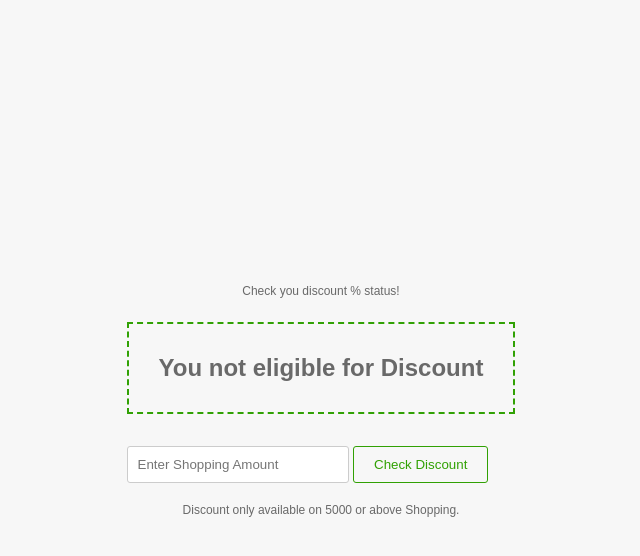
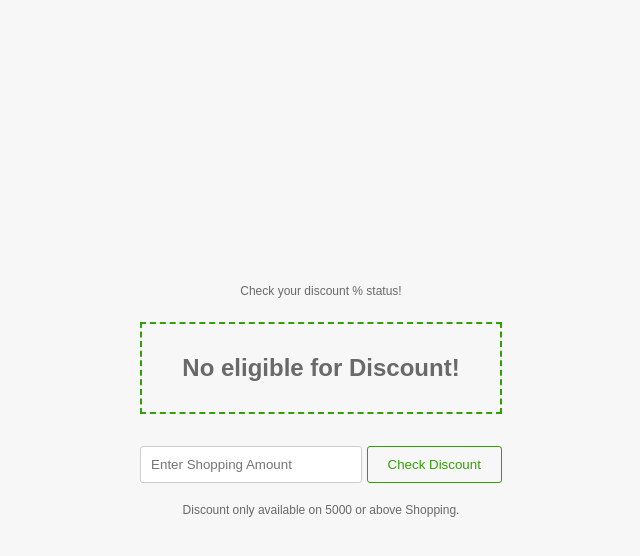
Before and after one commit to mianlabib/simplediscountchecker, a plain HTML site: page index.html in a window 1280 px wide. Both pictures are taken after a click on the button "Check Discount". Shown: the whole page, without its empty margins (319-959 px from the left). Drawn offline with Linux system fonts and the light colour scheme.

Commit message:
Update index.html

```diff
--- a/index.html
+++ b/index.html
@@ -3,7 +3,7 @@
 <head>
     <meta charset="UTF-8">
     <meta name="viewport" content="width=device-width, initial-scale=1.0">
-    <title>Discount Check - Shopping Cart</title>
+    <title>Simple Discount Check - Shopping Cart</title>
     <style>
         body {
             font-family: Arial, sans-serif;
@@ -59,7 +59,7 @@
 <body>
 
         <div>
-            <p>Check you discount % status!</p>
+            <p>Check your discount % status!</p>
             <h3 id="result"></h3>
             <input type="text" name="" id="amnt" placeholder="Enter Shopping Amount">
             <button onclick="check()">Check Discount</button>
@@ -79,7 +79,7 @@
                     document.getElementById("result").innerHTML = "You Got 20% Discount"
                 }
                 else{
-                    document.getElementById("result").innerHTML = "You not eligible for Discount"
+                    document.getElementById("result").innerHTML = "No eligible for Discount!"
                 }
             }
     </script>
```
